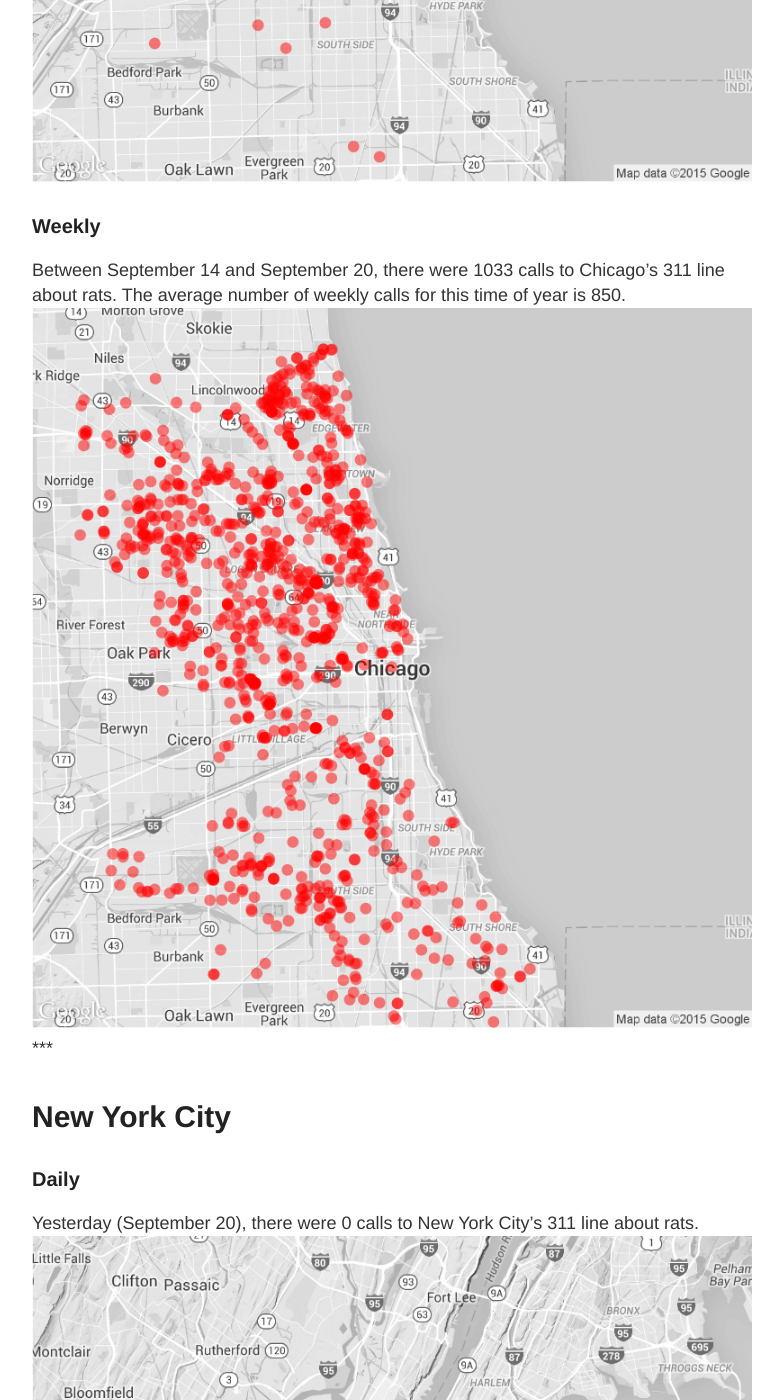
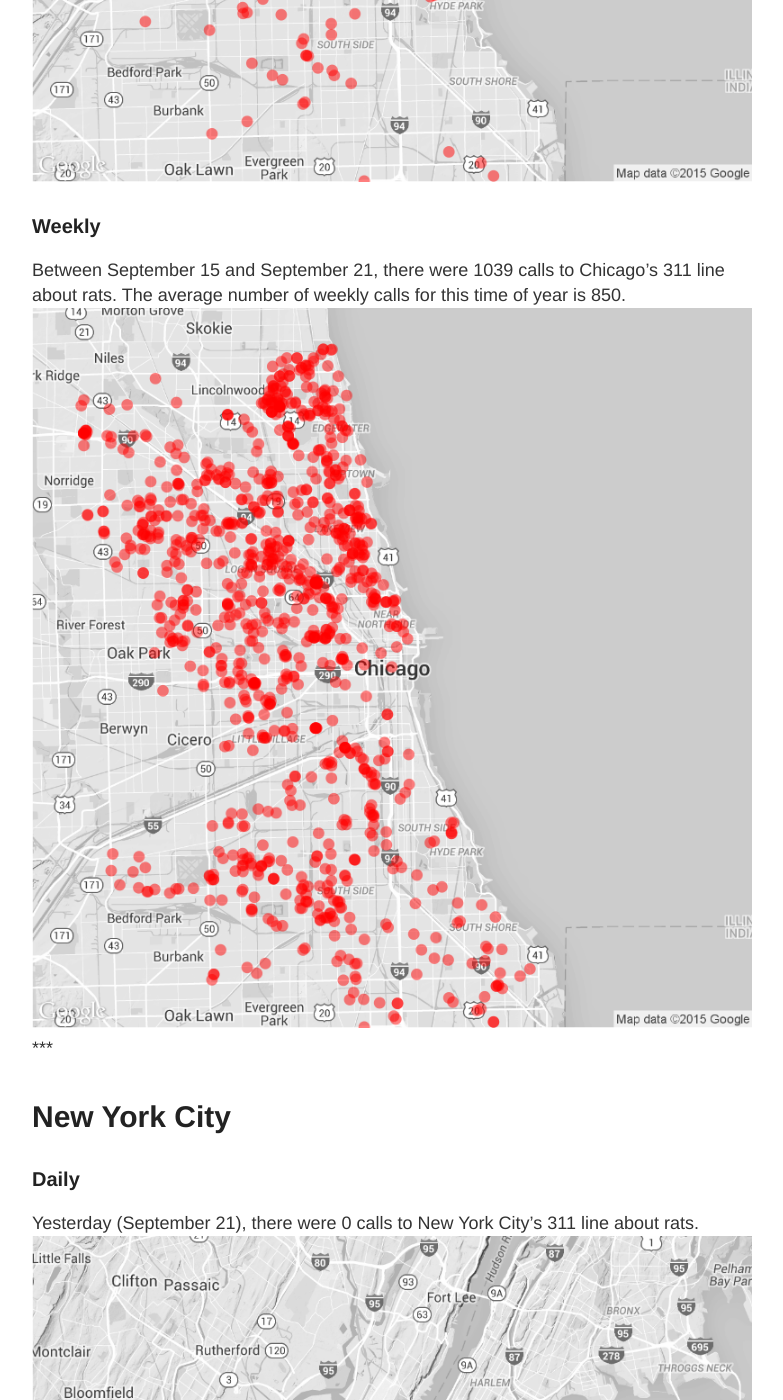
Before and after one commit to DanielHadley/ratmaps, a Jekyll site: the page built from daily.md, in a window 1280 px wide and 1400 px high, scrolled down 1033 px. Shown: the whole window, without its empty margins (248-1031 px from the left). Built offline with Jekyll 4.4.1, drawn with Linux system fonts in a browser that asks for light colours; comment, search, counter and statistics services are not loaded; some of the changed text lies outside the part shown.

Commit message:
Daily Maps

```diff
--- a/daily.md
+++ b/daily.md
@@ -15,22 +15,22 @@
 
 ### Daily
 
-Yesterday (September 20), there were 46 calls to Chicago's 311 line about rats.
+Yesterday (September 21), there were 196 calls to Chicago's 311 line about rats.
 ![Chicago rat calls to 311 weekly map]({{ site.cityimages }}/daily/Chicago_Rat_Map_Daily.png)
 
 ### Weekly
-Between September 14 and September 20, there were 1033 calls to Chicago's 311 line about rats. The average number of weekly calls for this time of year is 850.
+Between September 15 and September 21, there were 1039 calls to Chicago's 311 line about rats. The average number of weekly calls for this time of year is 850.
 ![Chicago rat calls to 311 weekly map]({{ site.cityimages }}/daily/Chicago_Rat_Map_Weekly.png)
 ***
 # New York City <a id="nyc"><a>
 
 ### Daily
 
-Yesterday (September 20), there were 0 calls to New York City's 311 line about rats.
+Yesterday (September 21), there were 0 calls to New York City's 311 line about rats.
 ![NYC rat calls to 311 weekly map]({{ site.cityimages }}/daily/NYC_Rat_Map_Daily.png)
 
 ### Weekly
-Between September 14 and September 20, there were 0 calls to New York City's 311 line about rats. The average number of weekly calls for this time of year is 253.
+Between September 15 and September 21, there were 0 calls to New York City's 311 line about rats. The average number of weekly calls for this time of year is 253.
 ![NYC rat calls to 311 weekly map]({{ site.cityimages }}/daily/NYC_Rat_Map_Weekly.png)
 
 Each red dot represents one call about a rat seen in that location. The dots are transparent, so multiple calls from one location will be seen as a solid dot. The usual caveats apply: more calls do not necessarily mean that there are more rats in that location than other parts of the city. A cluster of dots could indicate that one resident is unusually vocal about rodents in his or her neighborhood. Also, more densely populated neighborhoods tend to make more calls to 311.
```
Also changed, not shown: images/pages/daily/Chicago_Rat_Map_Daily.png, images/pages/daily/Chicago_Rat_Map_Weekly.png, images/pages/daily/NYC_Rat_Map_Daily.png, images/pages/daily/NYC_Rat_Map_Weekly.png.
